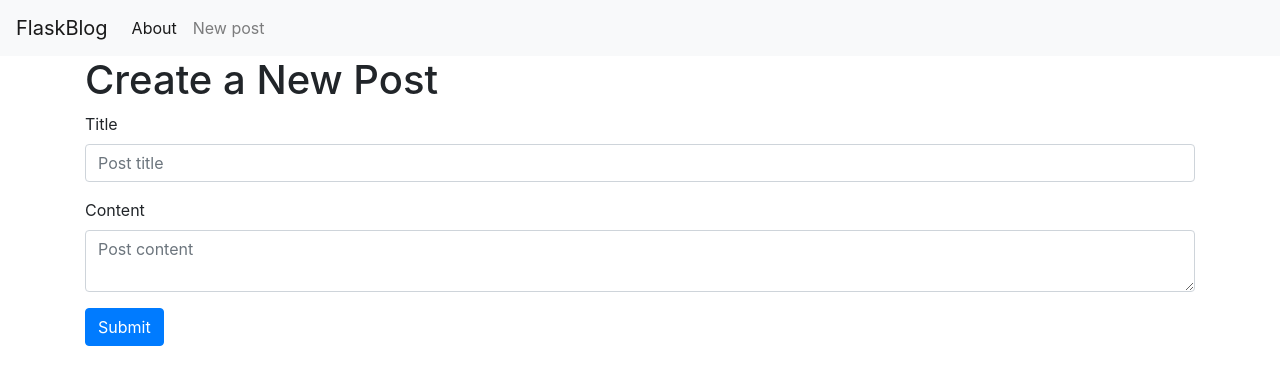
After one commit to youngishcord/first_flask_pr, a Flask app: page /create in a window 1280 px wide. The commit adds this page. Shown: the top 385 px of the page. Run offline with Flask 3, Linux system fonts and the light colour scheme; some libraries are stand-ins or nearby versions.

Commit message:
dev: очень много сделано, остановился на "редактировании поста"

```diff
--- a/app.py
+++ b/app.py
@@ -1,7 +1,59 @@
-from flask import Flask, render_template
+import sqlite3
+
+from flask import Flask, render_template, request, flash, redirect, url_for
+from werkzeug.exceptions import abort
+
+# TODO: https://www.digitalocean.com/community/tutorials/how-to-make-a-web-application-using-flask-in-python-3-ru#
+#  делать с этого момента
 
 app = Flask(__name__)
+app.config['SECRET_KEY'] = 'your secret key'
+
+
+def get_db_connection():
+    conn = sqlite3.connect('database.db')
+    conn.row_factory = sqlite3.Row
+    return conn
+
+
+def get_post(post_id):
+    conn = get_db_connection()
+    result = conn.execute('SELECT * FROM posts WHERE id = ?',
+                          (post_id,)).fetchone()
+    conn.close()
+    if result is None:
+        abort(404)
+    return result
+
 
 @app.route('/')
 def index():
-    return render_template('index.html')
+    conn = get_db_connection()
+    posts = conn.execute('SELECT * FROM posts').fetchall()
+    conn.close()
+    return render_template('index.html', posts=posts)
+
+
+@app.route('/<int:post_id>')
+def post(post_id):
+    result = get_post(post_id)
+    return render_template('post.html', post=result)
+
+
+@app.route('/create', methods=("GET", "POST"))
+def create():
+    if request.method == 'POST':
+        title = request.form['title']
+        content = request.form['content']
+
+        if not title:
+            flash('Title and content is required!')
+        else:
+            conn = get_db_connection()
+            conn.execute('INSERT INTO posts (title, content) VALUES (?, ?)',
+                         (title, content))
+            conn.commit()
+            conn.close()
+            return redirect(url_for('index'))
+
+    return render_template('create.html')
--- /dev/null
+++ b/schema.sql
@@ -0,0 +1,8 @@
+DROP TABLE IF EXISTS posts;
+
+CREATE TABLE posts (
+    id INTEGER PRIMARY KEY AUTOINCREMENT,
+    created TIMESTAMP NOT NULL DEFAULT CURRENT_TIMESTAMP,
+    title TEXT NOT NULL,
+    content TEXT NOT NULL
+);
--- /dev/null
+++ b/templates/base.html
@@ -0,0 +1,43 @@
+<!DOCTYPE html>
+<html lang="en">
+    <head>
+        <!-- Requiired meta tags -->
+        <meta charset="utf-8">
+        <meta name="viewport" content="width=device-width, initial-scale=1, shrink-to-fit=no">
+
+        <!-- Botstrap CSS -->
+        <link rel="stylesheet" href="https://stackpath.bootstrapcdn.com/bootstrap/4.3.1/css/bootstrap.min.css" integrity="sha384-ggOyR0iXCbMQv3Xipma34MD+dH/1fQ784/j6cY/iJTQUOhcWr7x9JvoRxT2MZw1T" crossorigin="anonymous">
+
+        <title>{% block title %} {% endblock %}</title>
+    </head>
+    <body>
+        <nav class="navbar navbar-expand-md navbar-light bg-light">
+            <a class="navbar-brand" href="{{ url_for('index') }}">FlaskBlog</a>
+            <button class="navbar-toggler" type="button" data-toggle="collapse" data-target="#navbarNav" aria-controls="navbarNav" aria-expanded="false" aria-label="Toggle navigation">
+                <span class="navbar-toggler-icon"></span>
+            </button>
+            <div class="collapse navbar-collapse" id="navbarNav">
+                <ul class="navbar-nav">
+                    <li class="nav-item active">
+                        <a class="nav-link" href="#">About</a>
+                    </li>
+                    <li class="nav-item">
+                        <a class="nav-link" href="{{url_for('create')}}">New post</a>
+                    </li>
+                </ul>
+            </div>
+        </nav>
+        <div class="container">
+            {% for message in get_flashed_messages() %}
+                <div class="alert alert-danger">{{ message }}</div>
+            {% endfor %}
+            {% block content %} {% endblock %}
+        </div>
+
+        <!-- Optional JavaScript -->
+        <!-- jQuery first, then Popper.js, then Bootstrap JS -->
+        <script src="https://code.jquery.com/jquery-3.3.1.slim.min.js" integrity="sha384-q8i/X+965DzO0rT7abK41JStQIAqVgRVzpbzo5smXKp4YfRvH+8abtTE1Pi6jizo" crossorigin="anonymous"></script>
+        <script src="https://cdnjs.cloudflare.com/ajax/libs/popper.js/1.14.7/umd/popper.min.js" integrity="sha384-UO2eT0CpHqdSJQ6hJty5KVphtPhzWj9WO1clHTMGa3JDZwrnQq4sF86dIHNDz0W1" crossorigin="anonymous"></script>
+        <script src="https://stackpath.bootstrapcdn.com/bootstrap/4.3.1/js/bootstrap.min.js" integrity="sha384-JjSmVgyd0p3pXB1rRibZUAYoIIy6OrQ6VrjIEaFf/nJGzIxFDsf4x0xIM+B07jRM" crossorigin="anonymous"></script>
+    </body>
+</html>
--- /dev/null
+++ b/templates/create.html
@@ -0,0 +1,23 @@
+{% extends 'base.html' %}
+
+{% block content %}
+<h1>{% block title %} Create a New Post {% endblock %}</h1>
+
+<form method="post">
+    <div class="form-group">
+        <label for="title">Title</label>
+        <input type="text" name="title"
+               placeholder="Post title" class="form-control"
+               value="{{ request.form['title'] }}"></input>
+    </div>
+
+    <div class="form-group">
+        <label for="content">Content</label>
+        <textarea name="content" placeholder="Post content"
+                  class="form-control">{{ request.form['content'] }}</textarea>
+    </div>
+    <div class="form-group">
+        <button type="submit" class="btn btn-primary">Submit</button>
+    </div>
+</form>
+{% endblock %}
```
Also changed, not shown: init_db.py (added, +19 -0 lines), templates/index.html (+12 -11 lines), templates/post.html (added, +7 -0 lines).
